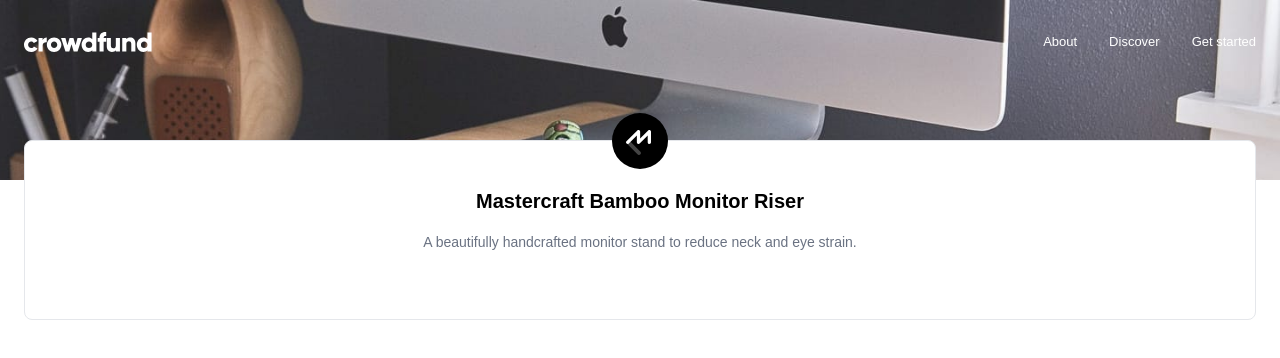
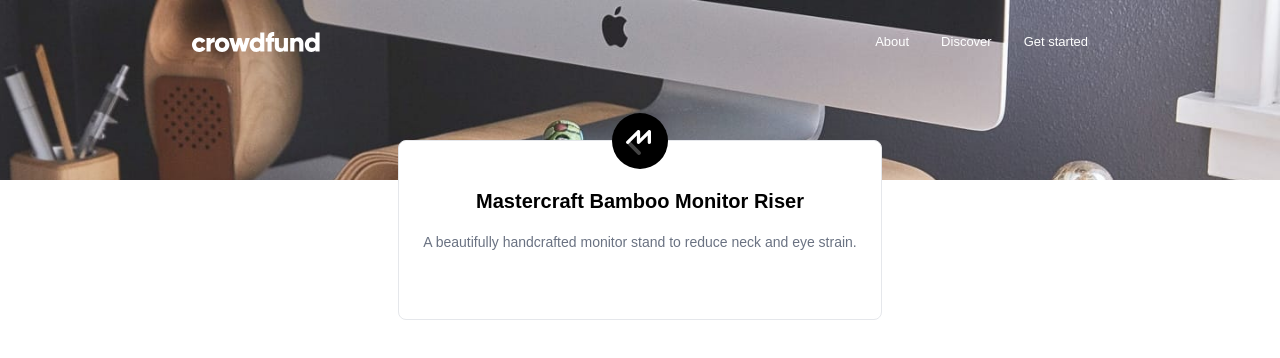
Before and after one commit to anet-eny/crowdfunding-product-page, a React (Vite) app: page / in a window 1280 px wide. Shown: the top 358 px of the page. Built offline with nearby package versions, Linux system fonts and the light colour scheme.

Commit message:
Adjust layout styles of Header, Hero and Menu

```diff
--- a/src/components/Header.jsx
+++ b/src/components/Header.jsx
@@ -28,7 +28,7 @@ export default function Header({ onOpenMenu }) {
         />
       </picture>
 
-      <div className="relative flex items-center justify-between">
+      <div className="relative flex items-center justify-between w-full max-w-4xl mx-auto">
         <a href="/">
           <img src={logo} alt="Crowdfund logo" />
         </a>
--- a/src/components/Hero.jsx
+++ b/src/components/Hero.jsx
@@ -2,7 +2,7 @@ import logo from "../assets/logo-mastercraft.svg";
 
 export default function Hero() {
   return (
-    <section className="relative flex flex-col items-center text-center -mt-10 px-6 pt-12 pb-8 bg-white border border-gray-200 rounded-lg">
+    <section className="relative flex flex-col items-center text-center max-w-3xl -mt-10 px-6 pt-12 pb-8 bg-white border border-gray-200 rounded-lg">
       <img
         src={logo}
         className="absolute -top-7 max-w-14"
--- a/src/components/Menu.jsx
+++ b/src/components/Menu.jsx
@@ -1,7 +1,7 @@
 export default function Menu({ onCloseMenu }) {
   return (
-    <div className="relative mt-8">
-      <div className="bg-white rounded-lg shadow-lg ">
+    <div className="relative mt-8 z-10">
+      <div className="bg-white rounded-lg">
         <nav className="flex flex-col px-5 divide-y divide-gray-200 text-preset-5--medium text-black">
           <a href="#" onClick={onCloseMenu} className="py-5">
             About
--- a/src/pages/Home.jsx
+++ b/src/pages/Home.jsx
@@ -5,7 +5,7 @@ export default function Home() {
   return (
     <section>
       <Header />
-      <main className="px-6">
+      <main className="px-6 flex flex-col items-center">
         <Hero />
       </main>
     </section>
```
